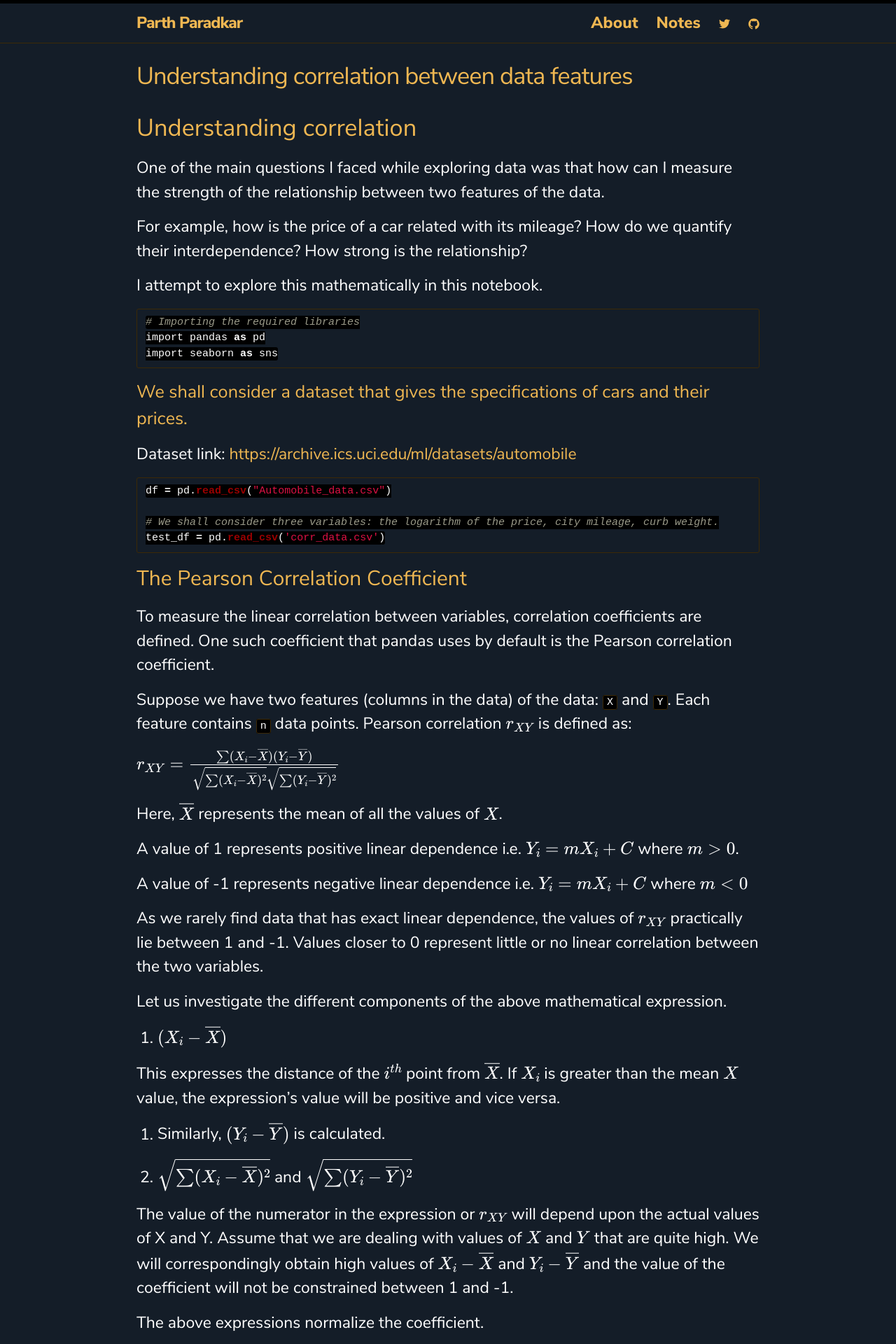
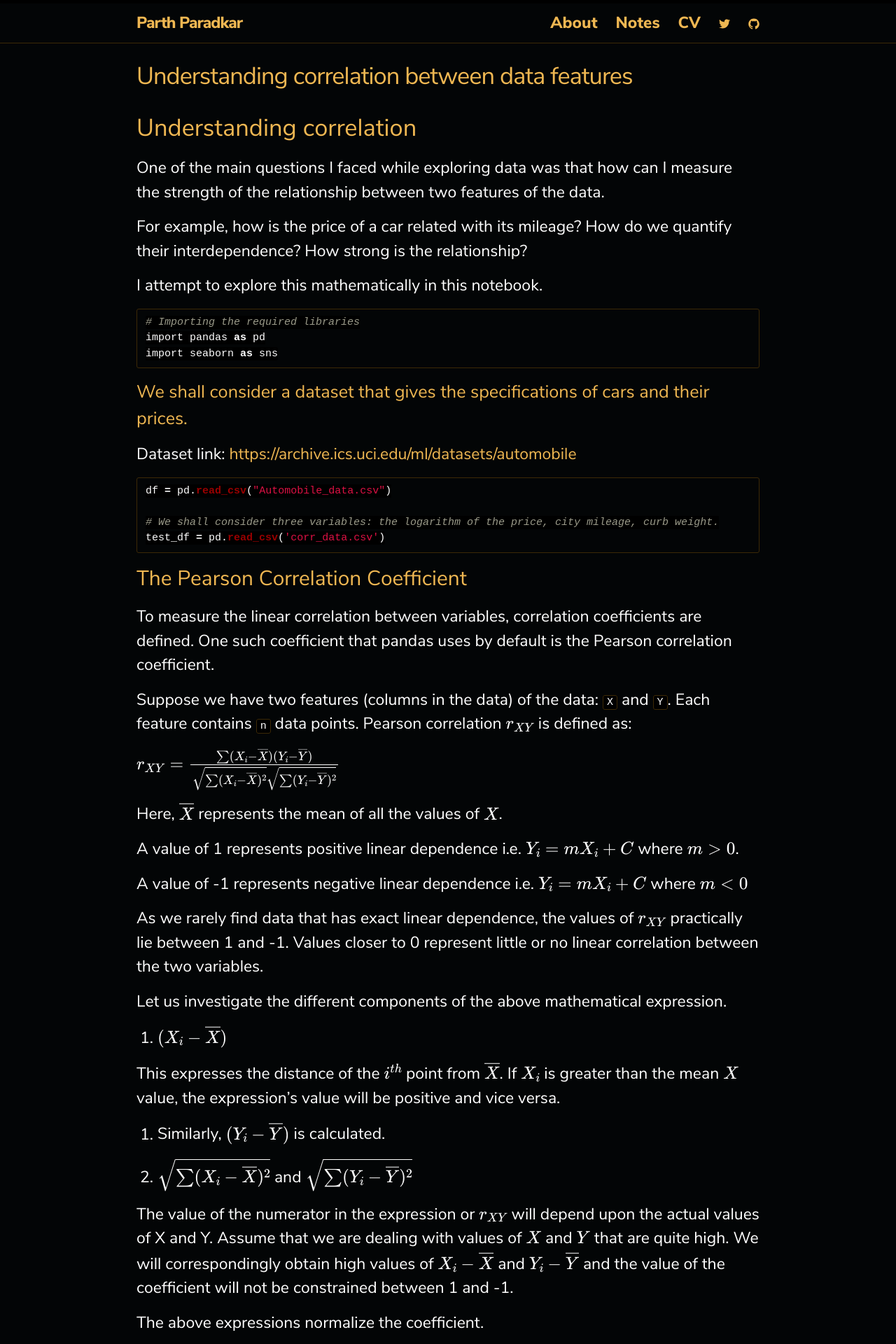
Before and after one commit to thescriptninja/thescriptninja.github.io, a Jekyll site: the page built from _posts/2020-01-20-Understanding-correlation-between-data-features.markdown, in a window 1280 px wide. Shown: the top 1920 px of the page at 70% size. Built offline with Jekyll 4.4.1, drawn with Linux system fonts in a browser that asks for light colours.

Commit message:
Add CV, adjust icon size, bg color

```diff
--- a/_includes/header.html
+++ b/_includes/header.html
@@ -19,6 +19,7 @@
             <a class="page-link" style="font-weight:bold" href="{{ my_page.url | prepend: site.baseurl }}">{{ my_page.title }}</a>
             {% endif %}
           {% endfor %}
+          <a class="page-link" style="font-weight:bold" href="https://drive.google.com/file/d/15fIPElioteuT-qN0SsLxkXfLa_KXezQv/view?usp=sharing">CV</a>
           <a class="page-link" style="font-weight:bold" href="https://twitter.com/thescriptninja_"><span class="icon icon--twitter">{% include icon-twitter.svg %}</span></a>
           <a class="page-link" style="font-weight:bold" href="https://github.com/thescriptninja"><span class="icon icon--github">{% include icon-github.svg %}</span></a>
         </div>
--- a/css/main.scss
+++ b/css/main.scss
@@ -19,7 +19,7 @@ $spacing-unit:     30px;
 
 $text-color:       #efb752;
 $write-color:     #ffffff;
-$background-color: #141d28;
+$background-color: #030506;
 $brand-color:      #2a7ae2;
 $navbar-dark-color:#ffffff;
 $navbar-dark-hover-color:   #ffffff;
```
